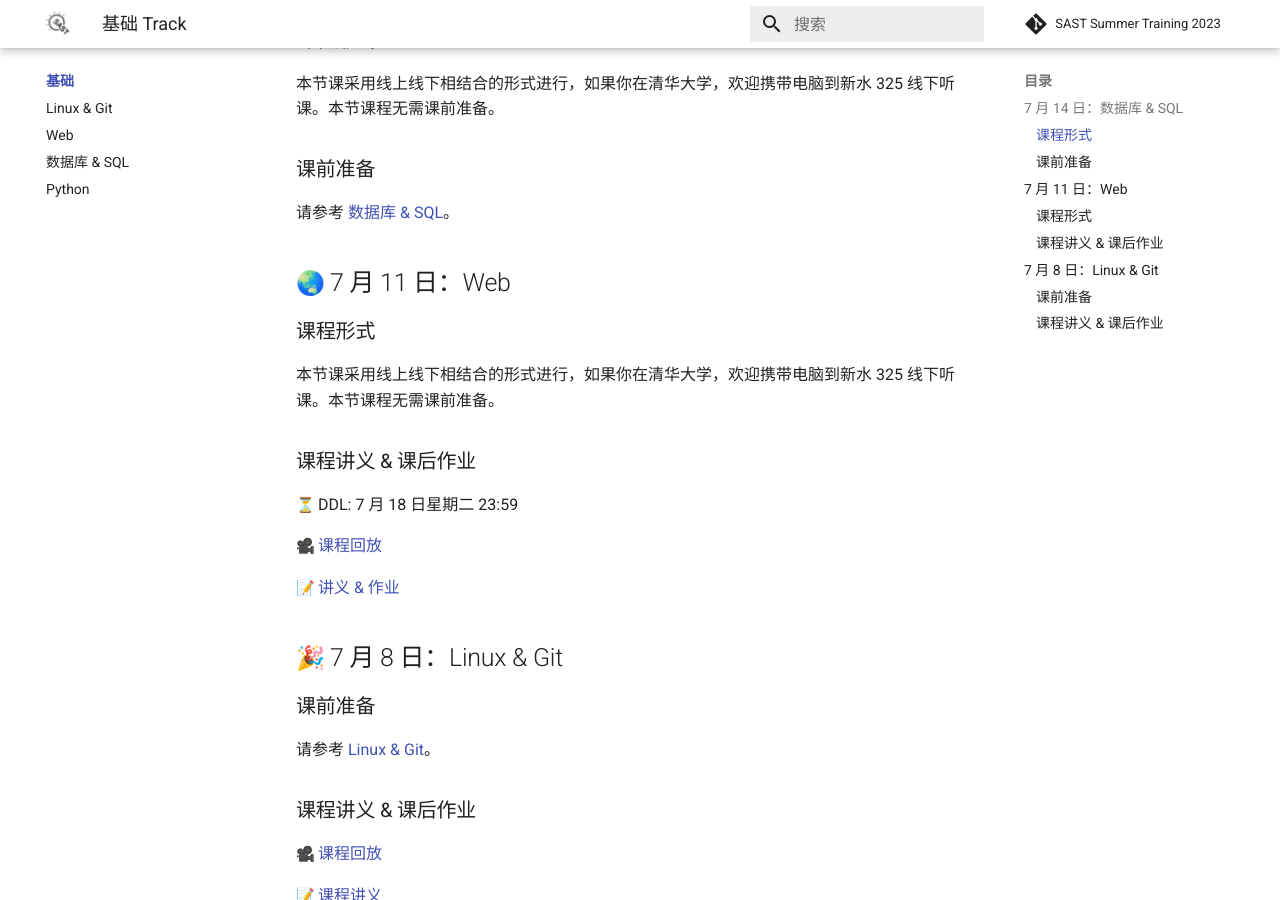
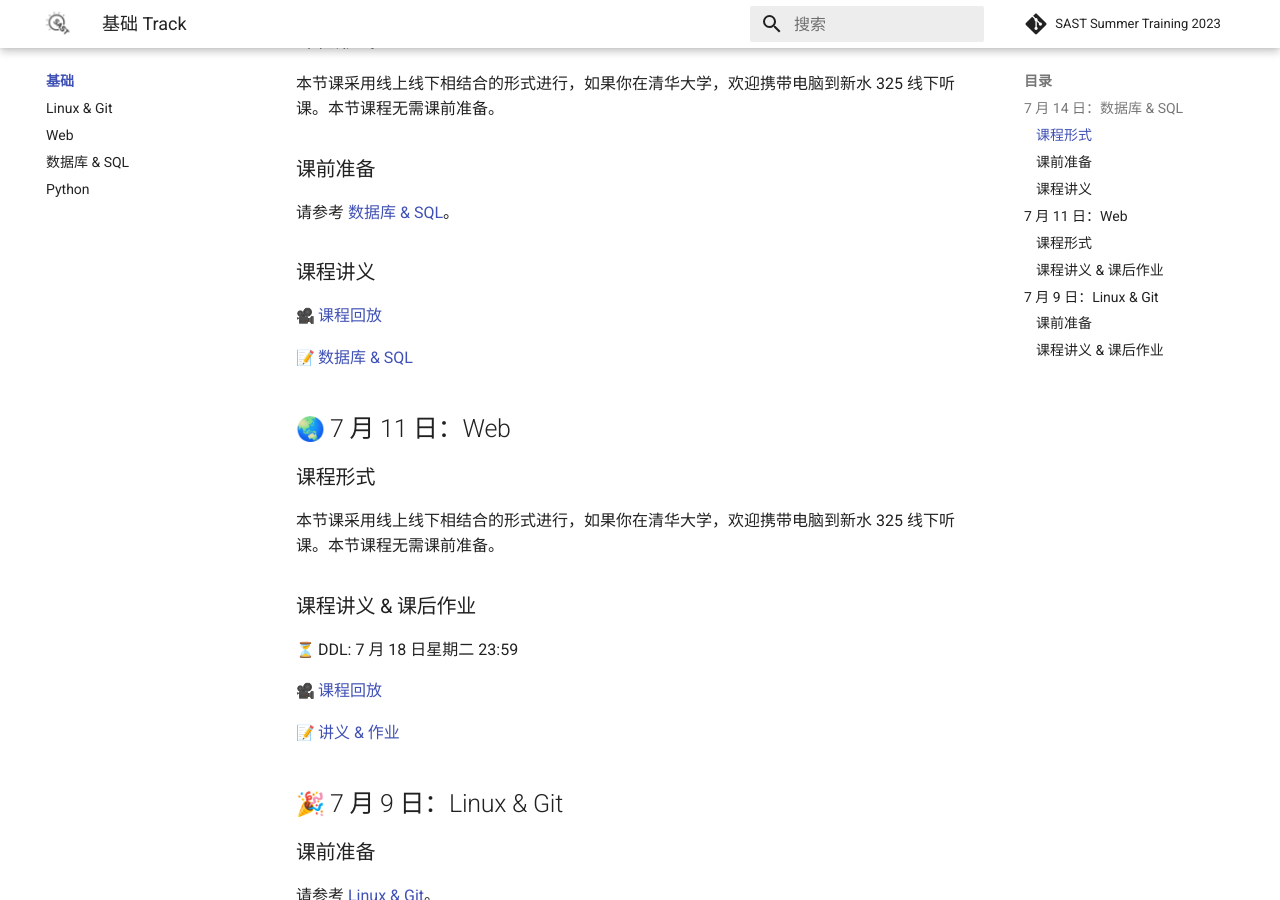
Before and after one commit to sast-summer-training-2023/sast-summer-training-2023.github.io, an MkDocs documentation site: the page built from docs/basic/index.md, in a window 1280 px wide and 900 px high, scrolled down 465 px. Built offline with MkDocs 1.6.1 and Material for MkDocs 9.7.7, drawn with Linux system fonts in a browser that asks for light colours; emoji names are drawn with the system emoji font; comment, search, counter and statistics services are not loaded.

Commit message:
feat: add sql video

```diff
--- a/docs/basic/index.md
+++ b/docs/basic/index.md
@@ -16,6 +16,12 @@
 
 请参考 [数据库 & SQL](/basic/sql/#_2)。
 
+### 课程讲义
+
+:movie_camera: [课程回放](https://www.bilibili.com/video/BV1w8411Q7jA)
+
+:memo: [数据库 & SQL](/basic/sql)
+
 ## :earth_asia: 7 月 11 日：Web
 
 ### 课程形式
@@ -30,7 +36,7 @@
 
 :memo: [讲义 & 作业](../pdfs/web-handout.pdf)
 
-## :tada: 7 月 8 日：Linux & Git
+## :tada: 7 月 9 日：Linux & Git
 
 ### 课前准备
 
```
Also changed, not shown: docs/basic/sql.md (+2 -0 lines), docs/index.md (+2 -0 lines).
